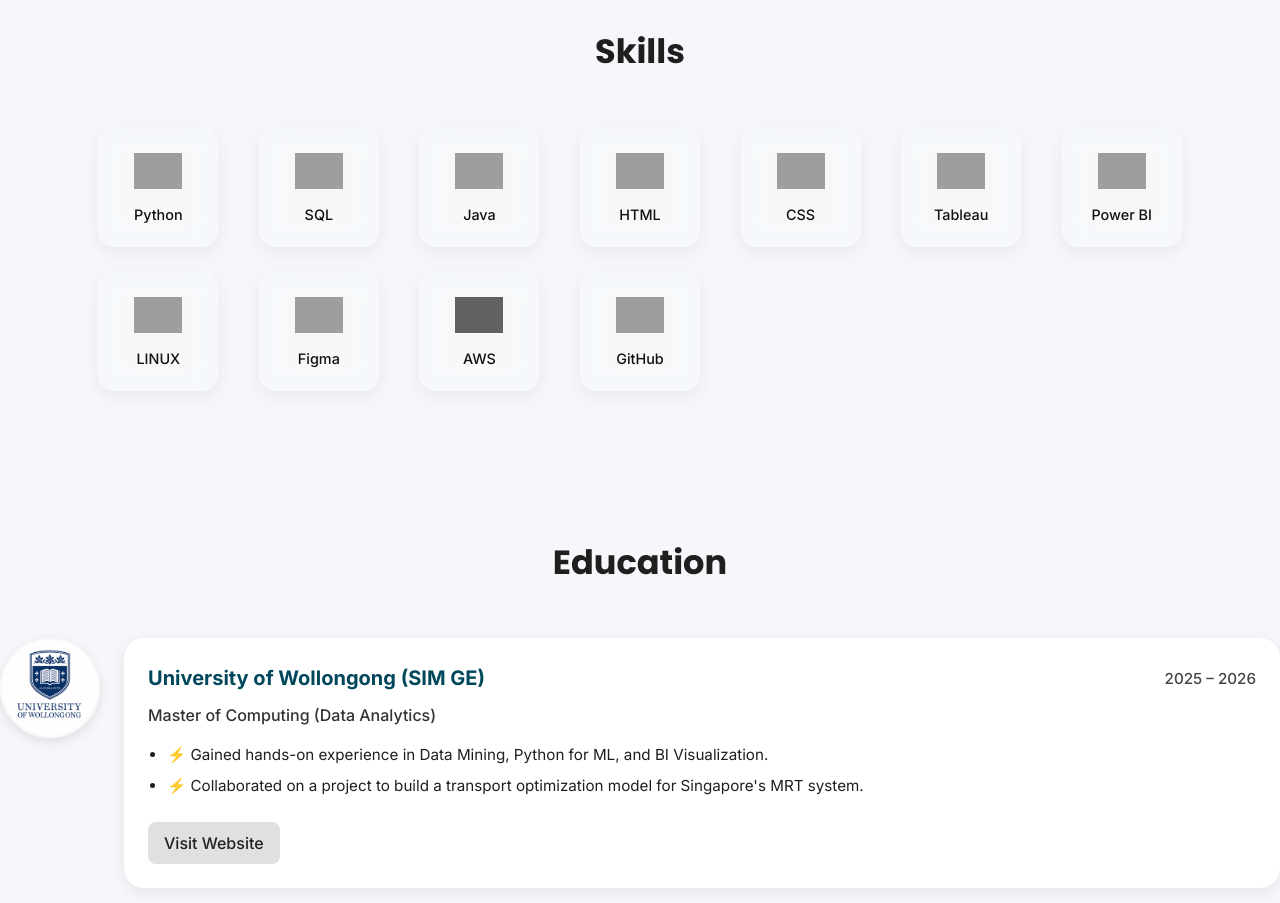
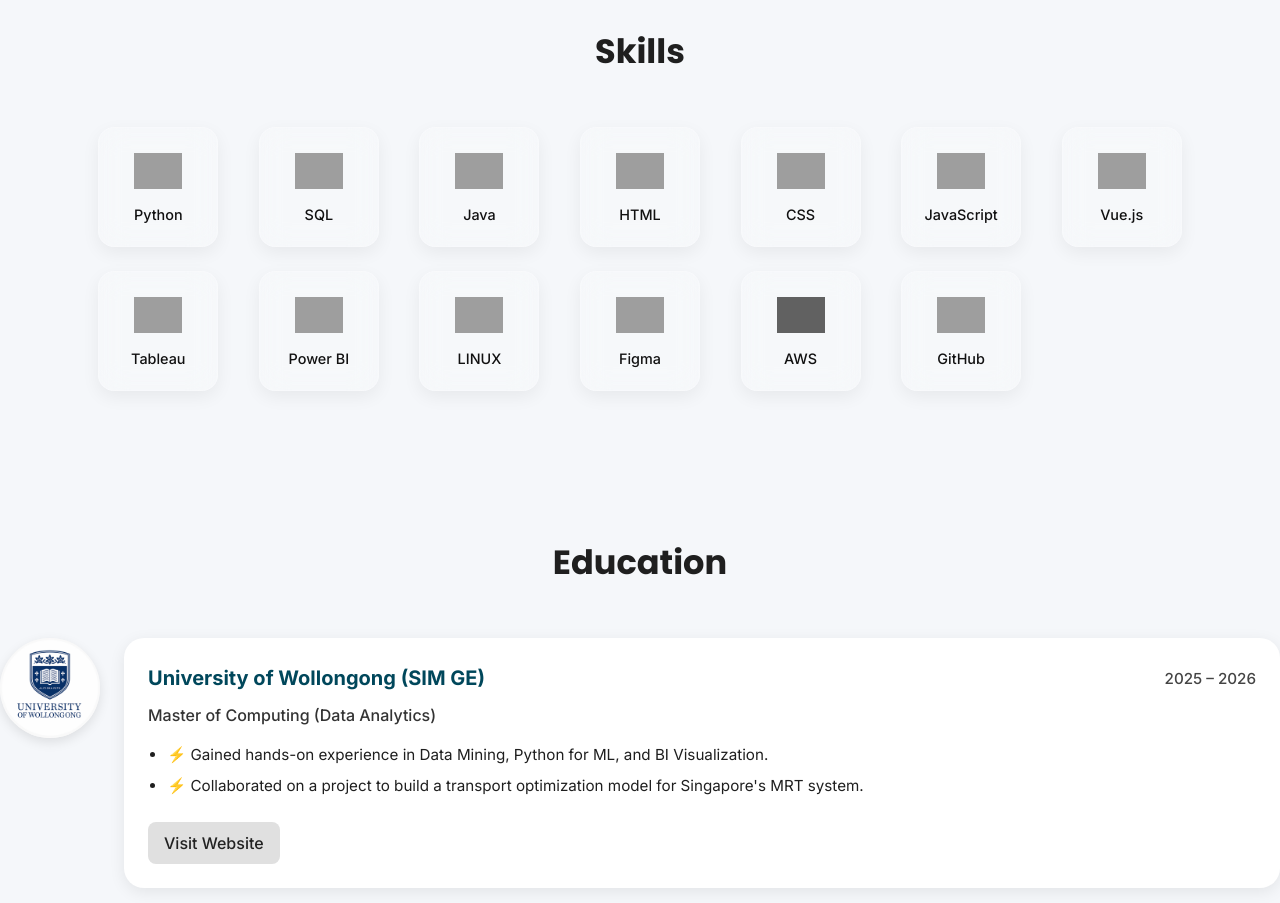
Before and after one commit to balamurugan-06/BalamuruganProtfolio, a plain HTML site: page index.html in a window 1280 px wide. Shown: the part 2180-3083 px from the top of the page. Drawn offline with nearby package versions, Linux system fonts and the light colour scheme; grey boxes are pictures that could not be loaded.

Commit message:
Update index.html

```diff
--- a/index.html
+++ b/index.html
@@ -146,6 +146,17 @@
         <img src="https://cdn.jsdelivr.net/gh/devicons/devicon/icons/css3/css3-original.svg" alt="CSS" />
         <p>CSS</p>
       </div>
+
+      <div class="skill-card">
+        <img src="https://cdn.jsdelivr.net/gh/devicons/devicon/icons/javascript/javascript-original.svg" alt="JavaScript" />
+        <p>JavaScript</p>
+      </div>
+
+      <div class="skill-card">
+        <img src="https://cdn.jsdelivr.net/gh/devicons/devicon/icons/vuejs/vuejs-original.svg" alt="Vue.js" />
+        <p>Vue.js</p>
+      </div>
+
       <div class="skill-card">
         <img src="https://cdn.jsdelivr.net/npm/simple-icons@v11/icons/tableau.svg" alt="Tableau" />
         <p>Tableau</p>
```
